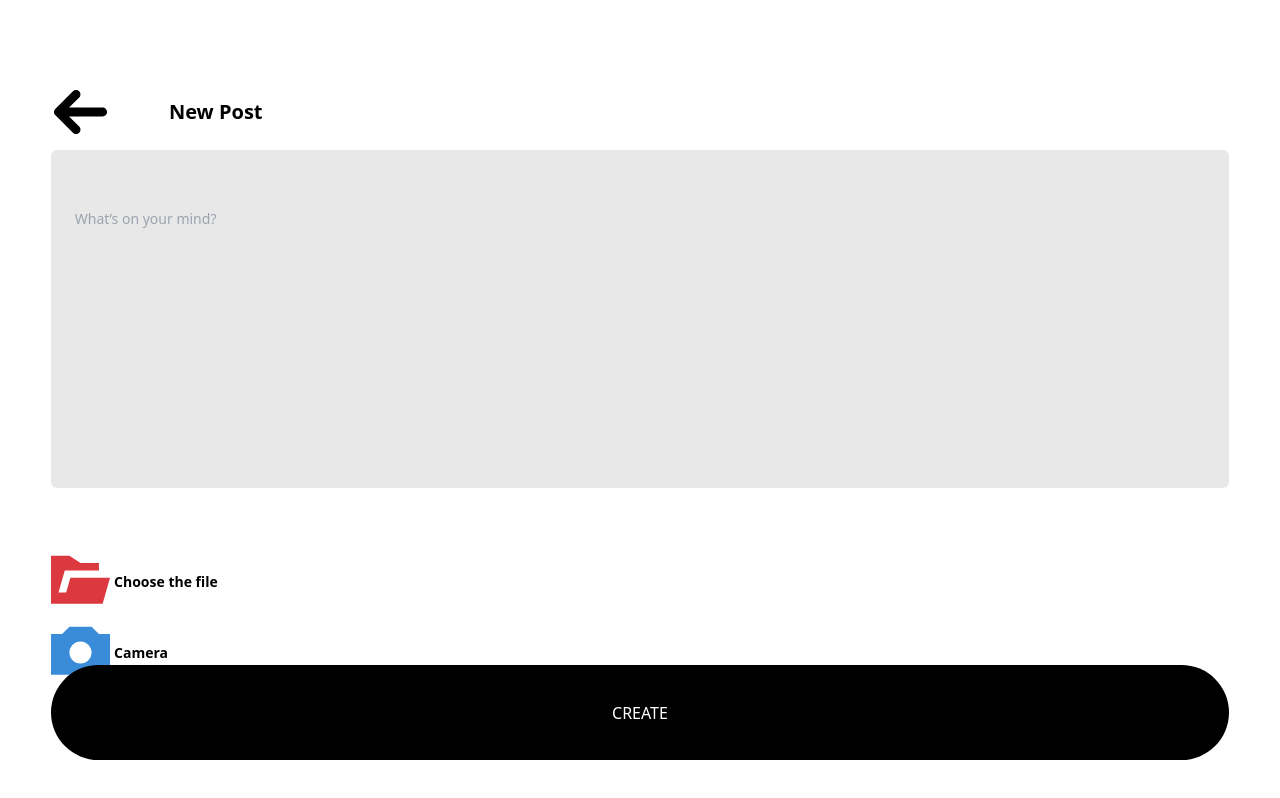
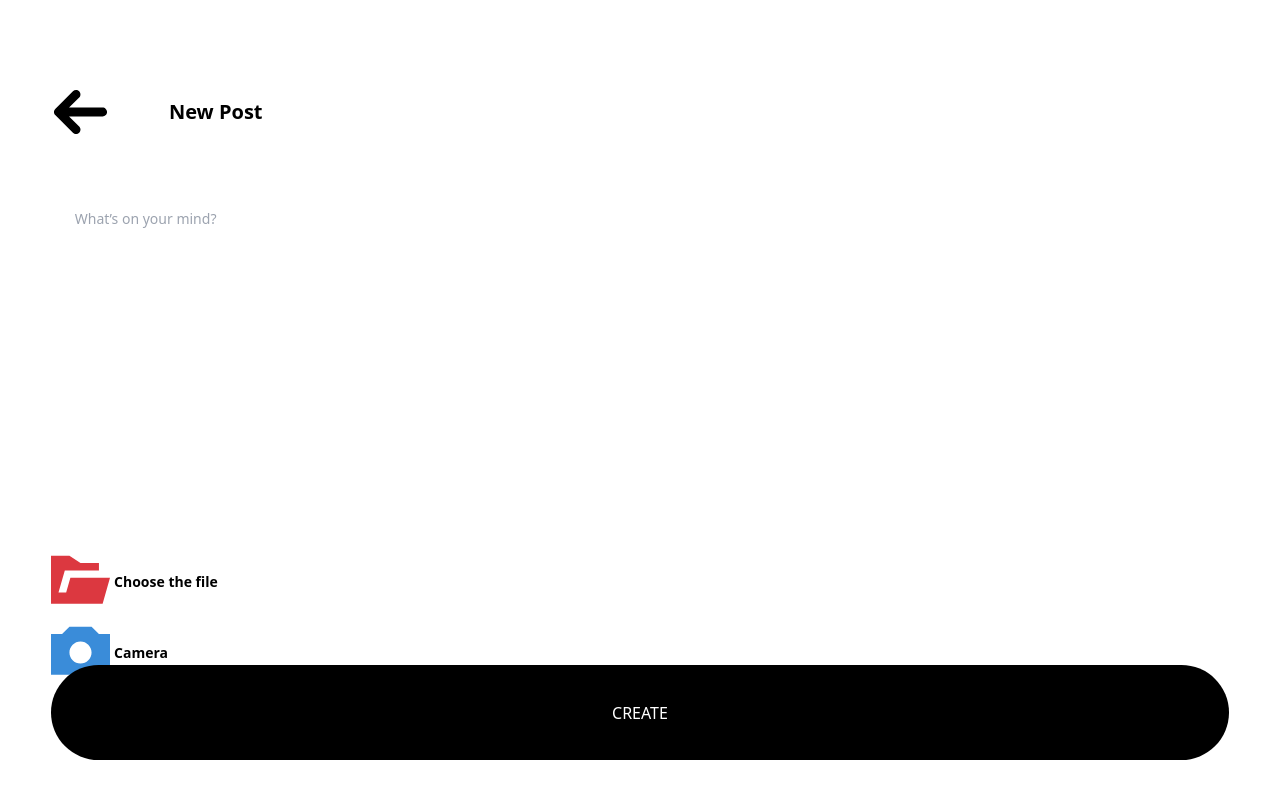
Before and after one commit to amolg417/Social-Media-Feed, a React (Vite) app: page /post in a window 1280 px wide. Built offline with nearby package versions, Linux system fonts and the light colour scheme.

Commit message:
Added feature of capturing #tags and styling them in textarea

```diff
--- a/package.json
+++ b/package.json
@@ -12,11 +12,14 @@
   "dependencies": {
     "@react-oauth/google": "^0.12.1",
     "@yaireo/tagify": "^4.33.1",
+    "draft-js": "^0.11.7",
+    "draft-js-plugins-editor": "^3.0.0",
     "fast-average-color": "^9.4.0",
     "firebase": "^11.1.0",
     "node-vibrant": "^4.0.0",
     "react": "^18.3.1",
     "react-dom": "^18.3.1",
+    "react-highlight-within-textarea": "^3.2.2",
     "react-image-palette": "^0.1.1",
     "react-intersection-observer": "^9.14.0",
     "react-material-ui-carousel": "^3.4.2",
--- /dev/null
+++ b/src/components/CreatePost/Editor.tsx
@@ -0,0 +1,16 @@
+import { useState } from 'react';
+import { HighlightWithinTextarea } from 'react-highlight-within-textarea'
+
+const MyEditor = () => {
+  const [value, setValue] = useState("X Y Z and then XYZ");
+  const onChange = (value) => setValue(value);
+  return (
+    <HighlightWithinTextarea
+      value={value}
+      highlight={/#(\w+)/g}
+      onChange= {onChange}
+    />
+  );
+};
+
+export default MyEditor;
--- a/src/pages/CreatePost.tsx
+++ b/src/pages/CreatePost.tsx
@@ -1,4 +1,4 @@
-import { useCallback, useState } from "react";
+import { useCallback, useEffect, useRef, useState } from "react";
 import leftArrow from "../assets/Post/svg/BlackLefttArraw.svg";
 import CameraSection from "../components/CreatePost/CameraSection";
 import FooterButton from "../components/Profile/FooterButton";
@@ -9,7 +9,8 @@ import SelectedMediaCarousel from "../components/CreatePost/SelectedMediaCarouse
 const CreatePost = () => {
   const [media, setMedia] = useState<File[]>([]);
   const [useCamera, setUseCamera] = useState(false);
-  const [postDescription,setPostDescription]=useState("")
+  const [postDescription, setPostDescription] = useState("");
+  const textareaRef = useRef(null);
   const navigate = useNavigate();
   const toggleCamera = useCallback(() => {
     setUseCamera((prev) => !prev);
@@ -23,9 +24,7 @@ const CreatePost = () => {
 
     const selectedFiles = Array.from(files);
     setMedia((prev) => {
-      const existingFiles = new Set(
-        prev.map((file) => file.name + file.size)
-      );
+      const existingFiles = new Set(prev.map((file) => file.name + file.size));
       const newFiles = selectedFiles.filter(
         (file) => !existingFiles.has(file.name + file.size)
       );
@@ -33,19 +32,32 @@ const CreatePost = () => {
     });
   };
 
-  const deleteMedia=useCallback((fileName:string)=>{
-      setMedia((prev)=>{
-        return prev.filter((file)=>file.name!==fileName)
-      })
-  },[])
+  const deleteMedia = useCallback((fileName: string) => {
+    setMedia((prev) => {
+      return prev.filter((file) => file.name !== fileName);
+    });
+  }, []);
 
-  const handlePostDescription=useCallback((value:string)=>{
-    setPostDescription(value)
-  },[])
+  const handlePostDescription = useCallback((value: string) => {
+    setPostDescription(value);
+  }, []);
+  useEffect(() => {
+    if (textareaRef.current) {
+      // Save cursor position
+      const cursorPosition = textareaRef.current.selectionStart;
+
+      // Restore cursor position after updating the text
+      textareaRef.current.setSelectionRange(cursorPosition, cursorPosition);
+    }
+  }, [postDescription]);
 
   return (
     <div className="w-full h-full px-[4%] py-[7%] relative">
-      {useCamera ? <CameraSection toggleCamera={toggleCamera} handleMedia={handleMedia} /> : <></>}
+      {useCamera ? (
+        <CameraSection toggleCamera={toggleCamera} handleMedia={handleMedia} />
+      ) : (
+        <></>
+      )}
       <div className="w-full flex items-center gap-x-[5%] mb-4">
         <img
           src={leftArrow}
@@ -55,18 +67,44 @@ const CreatePost = () => {
         />
         <span className="font-[800] text-[#000] text-xl">New Post</span>
       </div>
-      {media.length ? <SelectedMediaCarousel media={media} deleteMedia={deleteMedia}/> : <></>}
-      <div className="w-full">
+      {media.length ? (
+        <SelectedMediaCarousel media={media} deleteMedia={deleteMedia} />
+      ) : (
+        <></>
+      )}
+      <div className="w-full relative">
+        {/* Highlighted content */}
+        <div
+          className="w-full text-sm py-[5%] px-[2%] rounded-md absolute top-0 left-0 h-fit outline-none z-[0] pointer-events-none"
+          style={{ whiteSpace: "pre-wrap", wordBreak: "break-word" }}
+        >
+          {postDescription.split(/(#[A-Za-z0-9_-]+)/g).map((part, index) =>
+            part.startsWith("#") ? (
+              <span key={index} style={{ color: "blue", fontWeight: "bold" }}>
+                {part}
+              </span>
+            ) : (
+              part
+            )
+          )}
+        </div>
+
+        {/* Editable textarea */}
         <textarea
+          // ref={textareaRef}
           name="description"
           id="description"
-          className="w-full bg-[#D9D9D99C] text-sm py-[5%] px-[2%] rounded-md resize-none outline-none"
+          className="w-full text-sm py-[5%] px-[2%] rounded-md resize-none outline-none bg-transparent text-transparent caret-black z-[1]"
           placeholder="What’s on your mind?"
           rows={11}
           value={postDescription}
-          onChange={(e)=>handlePostDescription(e.target.value)}
+          onChange={(e) => handlePostDescription(e.target.value)}
+          style={{
+            position: "relative",
+          }}
         ></textarea>
       </div>
+
       {media.length === 0 ? (
         <MediaSelection toggleCamera={toggleCamera} handleMedia={handleMedia} />
       ) : (
```
Also changed, not shown: 1 other file (tests, documents, lock files or other folders).
